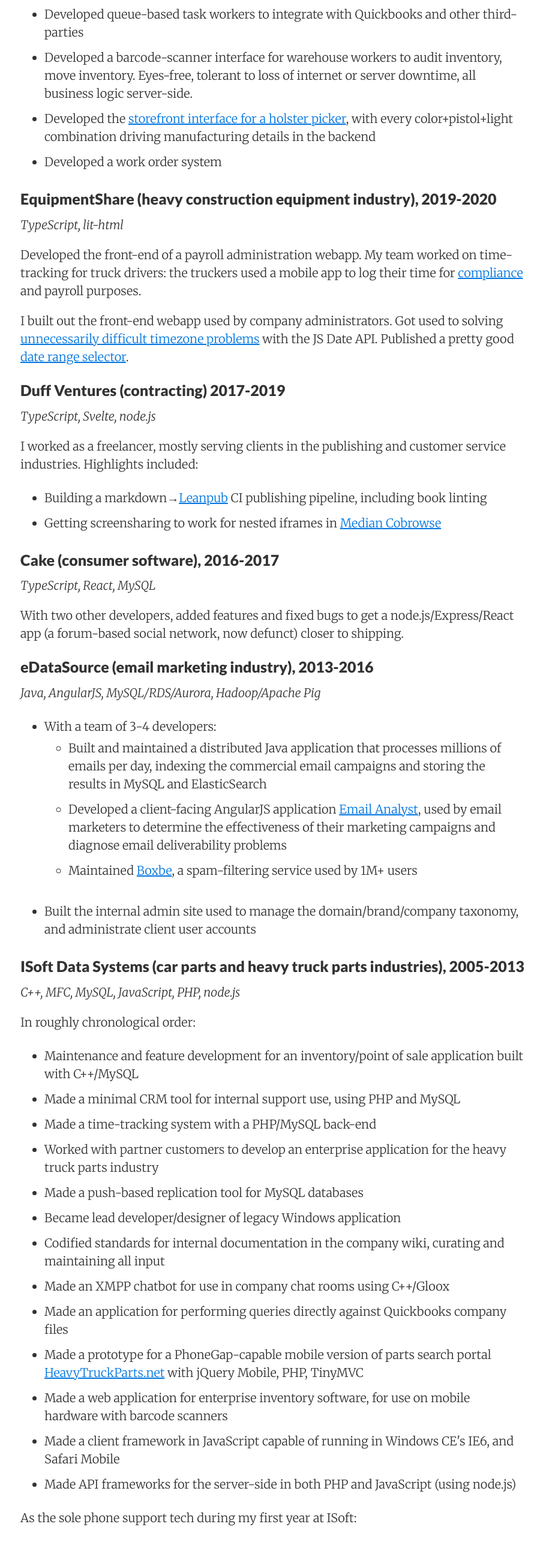
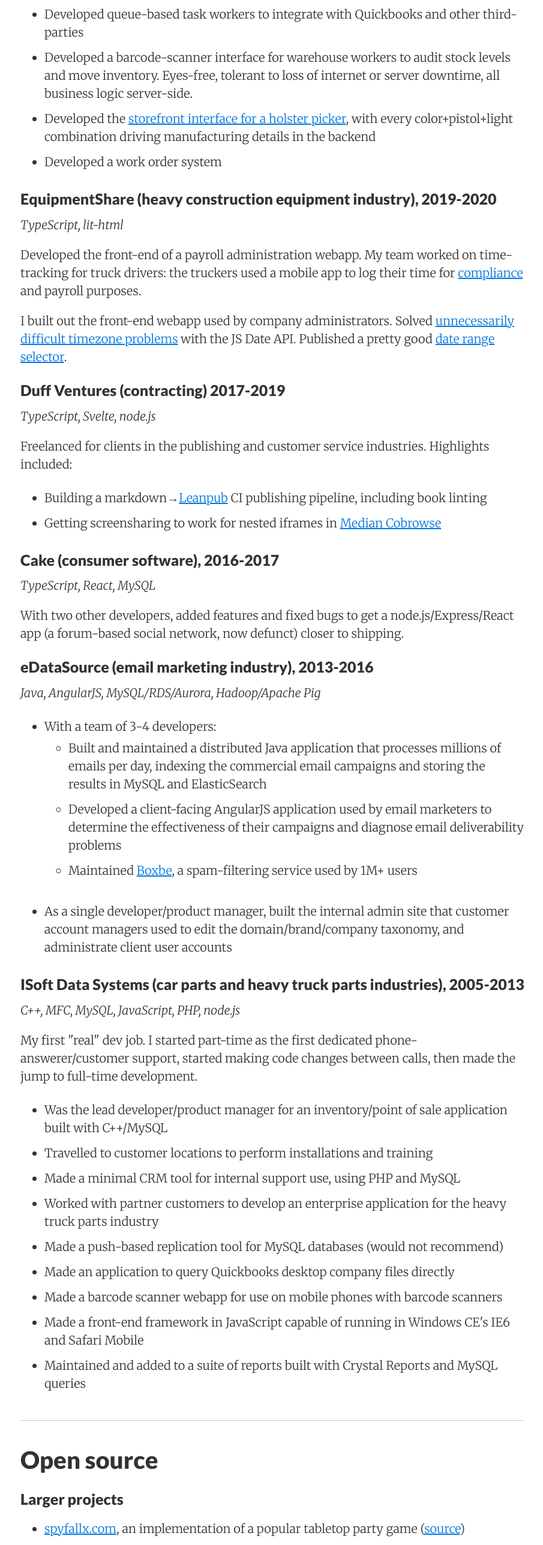
Before and after one commit to TehShrike/resume, a website: page index.html in a window 1280 px wide. Shown: the part 1270-3845 px from the top of the page at 60% size, without its empty margins (186-1091 px from the left). Drawn offline with Linux system fonts and the light colour scheme.

Commit message:
rework some bullet points, save display space under "familiar technologies", change project urls to point to the production url rather than the source

```diff
--- a/index.html
+++ b/index.html
@@ -34,17 +34,17 @@
 <p>Worked primarily on the internal software that coordinated inventory, sales, fulfillment, customer service, manufacturing.</p>
 <ul>
 <li>Developed queue-based task workers to integrate with Quickbooks and other third-parties</li>
-<li>Developed a barcode-scanner interface for warehouse workers to audit inventory, move inventory.  Eyes-free, tolerant to loss of internet or server downtime, all business logic server-side.</li>
+<li>Developed a barcode-scanner interface for warehouse workers to audit stock levels and move inventory.  Eyes-free, tolerant to loss of internet or server downtime, all business logic server-side.</li>
 <li>Developed the <a href="https://www.trex-arms.com/store/trex-arms-sidecar-holster/">storefront interface for a holster picker</a>, with every color+pistol+light combination driving manufacturing details in the backend</li>
 <li>Developed a work order system</li>
 </ul>
 <h3>EquipmentShare (heavy construction equipment industry), 2019-2020</h3>
 <p><em>TypeScript, lit-html</em></p>
 <p>Developed the front-end of a payroll administration webapp.  My team worked on time-tracking for truck drivers: the truckers used a mobile app to log their time for <a href="https://www.fmcsa.dot.gov/regulations/hours-service/summary-hours-service-regulations">compliance</a> and payroll purposes.</p>
-<p>I built out the front-end webapp used by company administrators.  Got used to solving <a href="https://gist.github.com/TehShrike/61ea0820354df2d4d56f5a102623e4de">unnecessarily difficult timezone problems</a> with the JS Date API.  Published a pretty good <a href="https://github.com/EquipmentShare/date-range-input">date range selector</a>.</p>
+<p>I built out the front-end webapp used by company administrators.  Solved <a href="https://gist.github.com/TehShrike/61ea0820354df2d4d56f5a102623e4de">unnecessarily difficult timezone problems</a> with the JS Date API.  Published a pretty good <a href="https://github.com/EquipmentShare/date-range-input">date range selector</a>.</p>
 <h3>Duff Ventures (contracting) 2017-2019</h3>
 <p><em>TypeScript, Svelte, node.js</em></p>
-<p>I worked as a freelancer, mostly serving clients in the publishing and customer service industries.  Highlights included:</p>
+<p>Freelanced for clients in the publishing and customer service industries.  Highlights included:</p>
 <ul>
 <li>Building a markdown→<a href="https://leanpub.com/">Leanpub</a> CI publishing pipeline, including book linting</li>
 <li>Getting screensharing to work for nested iframes in <a href="https://www.hellomedian.com">Median Cobrowse</a></li>
@@ -58,48 +58,35 @@
 <li>With a team of 3-4 developers:
 <ul>
 <li>Built and maintained a distributed Java application that processes millions of emails per day, indexing the commercial email campaigns and storing the results in MySQL and ElasticSearch</li>
-<li>Developed a client-facing AngularJS application <a href="http://www.edatasource.com/competitive-tracker/">Email Analyst</a>, used by email marketers to determine the effectiveness of their marketing campaigns and diagnose email deliverability problems</li>
+<li>Developed a client-facing AngularJS application used by email marketers to determine the effectiveness of their campaigns and diagnose email deliverability problems</li>
 <li>Maintained <a href="https://www.boxbe.com/">Boxbe</a>, a spam-filtering service used by 1M+ users</li>
 </ul></li>
-<li>Built the internal admin site used to manage the domain/brand/company taxonomy, and administrate client user accounts</li>
+<li>As a single developer/product manager, built the internal admin site that customer account managers used to edit the domain/brand/company taxonomy, and administrate client user accounts</li>
 </ul>
 <h3>ISoft Data Systems (car parts and heavy truck parts industries), 2005-2013</h3>
 <p><em>C++, MFC, MySQL, JavaScript, PHP, node.js</em></p>
-<p>In roughly chronological order:</p>
+<p>My first &quot;real&quot; dev job.  I started part-time as the first dedicated phone-answerer/customer support, started making code changes between calls, then made the jump to full-time development.</p>
 <ul>
-<li>Maintenance and feature development for an inventory/point of sale application built with C++/MySQL</li>
+<li>Was the lead developer/product manager for an inventory/point of sale application built with C++/MySQL</li>
+<li>Travelled to customer locations to perform installations and training</li>
 <li>Made a minimal CRM tool for internal support use, using PHP and MySQL</li>
-<li>Made a time-tracking system with a PHP/MySQL back-end</li>
 <li>Worked with partner customers to develop an enterprise application for the heavy truck parts industry</li>
-<li>Made a push-based replication tool for MySQL databases</li>
-<li>Became lead developer/designer of legacy Windows application</li>
-<li>Codified standards for internal documentation in the company wiki, curating and maintaining all input</li>
-<li>Made an XMPP chatbot for use in company chat rooms using C++/Gloox</li>
-<li>Made an application for performing queries directly against Quickbooks company files</li>
-<li>Made a prototype for a PhoneGap-capable mobile version of parts search portal <a href="https://www.heavytruckparts.net">HeavyTruckParts.net</a> with jQuery Mobile, PHP, TinyMVC</li>
-<li>Made a web application for enterprise inventory software, for use on mobile hardware with barcode scanners</li>
-<li>Made a client framework in JavaScript capable of running in Windows CE's IE6, and Safari Mobile</li>
-<li>Made API frameworks for the server-side in both PHP and JavaScript (using node.js)</li>
+<li>Made a push-based replication tool for MySQL databases (would not recommend)</li>
+<li>Made an application to query Quickbooks desktop company files directly</li>
+<li>Made a barcode scanner webapp for use on mobile phones with barcode scanners</li>
+<li>Made a front-end framework in JavaScript capable of running in Windows CE's IE6 and Safari Mobile</li>
+<li>Maintained and added to a suite of reports built with Crystal Reports and MySQL queries</li>
 </ul>
-<p>As the sole phone support tech during my first year at ISoft:</p>
-<ul>
-<li>Handled all incoming support calls for a Windows-based application</li>
-<li>Maintained and added to a suite of reports built with Crystal Reports and MySQL queries</li>
-<li>Travelled to customer locations to perform installations and training</li>
-</ul>
-<div class="no-print">
-    For a long-form description of my time at ISoft, <a href="//tehshrike.github.io/resume/isoft.html">click here</a>.
-</div>
 <hr>
 <h2>Open source</h2>
 <h3>Larger projects</h3>
 <ul>
-<li><a href="https://github.com/tehshrike/spyfallx">spyfallx.com</a>, an implementation of a popular tabletop party game</li>
+<li><a href="https://spyfallx.com/">spyfallx.com</a>, an implementation of a popular tabletop party game (<a href="https://github.com/tehshrike/spyfallx">source</a>)</li>
 <li><a href="https://github.com/TehShrike/abstract-state-router">abstract-state-router</a>, a framework-agnostic nested state router for web applications</li>
-<li><a href="https://github.com/TehShrike/susd-search-site">susdsearch.com</a>, an improved search site for some of my favorite reviewers</li>
-<li><a href="https://github.com/TehShrike/canon-reader">canonreader.com</a>, a Bible reader</li>
+<li><a href="https://susdsearch.com/">susdsearch.com</a>, an improved search site for some of my favorite reviewers (<a href="https://github.com/TehShrike/susd-search-site">source</a>)</li>
+<li><a href="https://canonreader.com/">canonreader.com</a>, a Bible reader (<a href="https://github.com/TehShrike/canon-reader">source</a>)</li>
+<li><a href="https://www.buyadagger.com/">buyadagger.com</a>, an example of a product listing page that doesn't suck (<a href="https://github.com/TehShrike/buyapsadagger">source</a>, <a href="https://joshduff.com/2025-11-10-making-a-product-listing-page-that-doesnt-suck.html">blog post</a>)</li>
 </ul>
-<div class="no-print">
 <h3>An arbitrary selection of my smaller libraries</h3>
 <ul>
 <li><a href="https://tehshrike.github.io/classy-graph/">classy-graph</a>, an exercise in &quot;data-ink maximization&quot; inspired by Edward Tufte.</li>
@@ -107,33 +94,32 @@
 <li><a href="https://github.com/TehShrike/financial-number">financial-number</a>, for arbitrary-precision arithmetic on financial values</li>
 <li><a href="https://github.com/TehShrike/regex-fun">regex-fun</a>, for writing maintainable regular expressions</li>
 </ul>
-</div>
 <p>Plus <a href="https://github.com/search?o=desc&amp;q=user%3ATehShrike&amp;s=stars&amp;type=Repositories">hundreds of other JS libraries on GitHub</a>.</p>
 <h2>Familiar Technologies</h2>
-<p>Delivered products/features using:</p>
+<ul class=two-columns>
+    <li>
+        Web front-end
         <ul>
-<li>JavaScript
-<ul>
-<li>node.js</li>
             <li>AngularJS</li>
             <li>React</li>
             <li>Redux</li>
             <li>Svelte</li>
-<li>Express</li>
-<li>Koa</li>
             <li>Vue</li>
-</ul></li>
+        </ul>
+    </li>
     <li>Java</li>
     <li>PHP</li>
     <li>C++</li>
-<li>Databases
+    <li>TypeScript</li>
+    <li>
+        Databases
             <ul>
                 <li>MySQL</li>
                 <li>SQLite</li>
                 <li>ElasticSearch</li>
                 <li>Redis</li>
-</ul></li>
-<li>CircleCI</li>
+            </ul>
+    </li>
 </ul>
 
 		</div>
--- a/style.css
+++ b/style.css
@@ -80,3 +80,7 @@
 @media screen and (min-width: 48em) { html { font-size: 18px; } }
 @media screen and (min-width: 64em) { html { font-size: 20px; } }
 @media screen and (min-width: 78em) { em img { max-width: 56rem; margin-left: -7em; } }
+
+.two-columns {
+	column-count: 2;
+}
```
Also changed, not shown: readme.md, 1 other file. Lines whose indentation alone changed are shown as unchanged.
